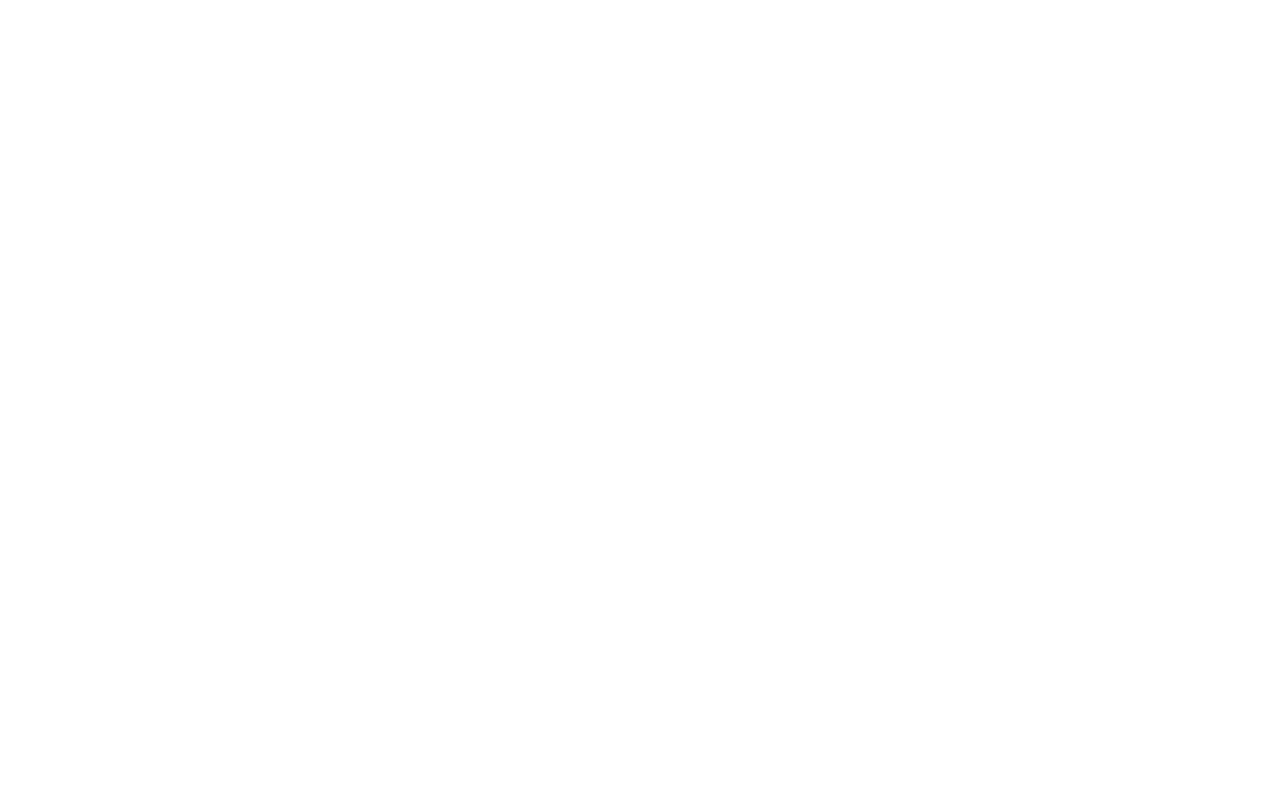
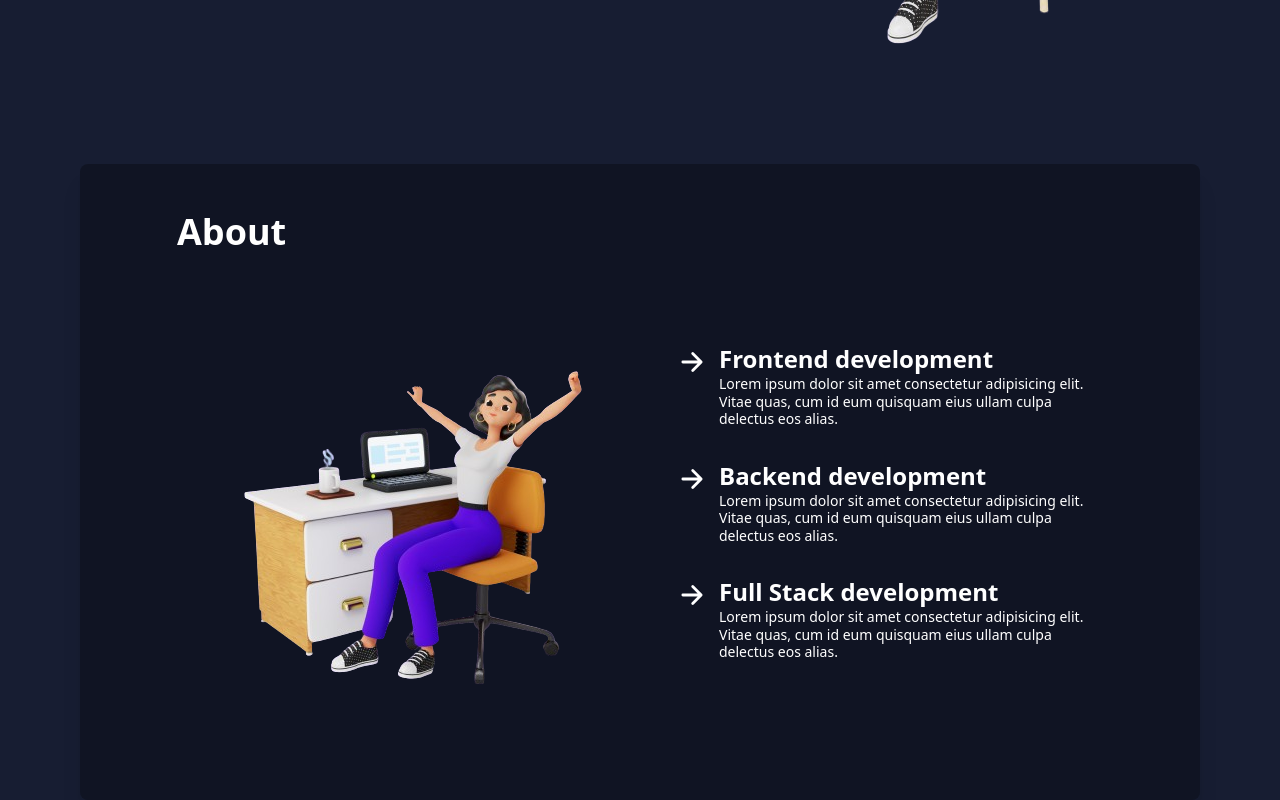
Before and after one commit to pranto113015/portfolio-with-react-and-tailwind-css, a React (Vite) app: page / in a window 1280 px wide. Shown: the part 580-1380 px from the top of the page. Before the commit the page ends 800 px from the top, so only its background shows below. Built offline with nearby package versions, Linux system fonts and the light colour scheme.

Commit message:
Designing the about section

```diff
--- a/package.json
+++ b/package.json
@@ -12,7 +12,8 @@
   "dependencies": {
     "@remixicon/react": "^4.2.0",
     "react": "^18.3.1",
-    "react-dom": "^18.3.1"
+    "react-dom": "^18.3.1",
+    "react-icons": "^5.3.0"
   },
   "devDependencies": {
     "@eslint/js": "^9.9.0",
--- a/src/App.jsx
+++ b/src/App.jsx
@@ -1,3 +1,4 @@
+import About from "./Components/About";
 import Home from "./Components/Home";
 import Navbar from "./Components/Navbar";
 
@@ -6,6 +7,7 @@
     <div className="bg-[#171d32] h-auto w-full overflow-hidden">
       <Navbar />
       <Home />
+      <About/>
     </div>
   );
 }
--- /dev/null
+++ b/src/Components/About.jsx
@@ -0,0 +1,62 @@
+import React from "react";
+import AboutImg from "../assets/about.png";
+import { IoArrowForward } from "react-icons/io5";
+
+const About = () => {
+  return (
+    <div className="text-white md:flex overflow-hidden items-center md:flex-wrap md:justify-center bg-black shadow-xl mx-0 md:mx-20 bg-opacity-30 rounded-lg p-12">
+      <div>
+        <h2 className="text-2xl md:text-4xl font-bold">About</h2>
+        <div className="md:flex flex-wrap flex-col md:flex-row items-center">
+          <img src={AboutImg} alt="aboutImage" />
+
+          <ul>
+            <div className="flex gap-3 py-4">
+              <IoArrowForward size={30} className="mt-1" />
+
+              <span className="w-96">
+                <h1 className="text-xl md:text-2xl font-semibold leading-normal">
+                  Frontend development
+                </h1>
+                <p className="text-sm md:text-md leading-tight">
+                  Lorem ipsum dolor sit amet consectetur adipisicing elit. Vitae
+                  quas, cum id eum quisquam eius ullam culpa delectus eos alias.
+                </p>
+              </span>
+            </div>
+
+            <div className="flex gap-3 py-4">
+              <IoArrowForward size={30} className="mt-1" />
+
+              <span className="w-96">
+                <h1 className="text-xl md:text-2xl font-semibold leading-normal">
+                  Backend development
+                </h1>
+                <p className="text-sm md:text-md leading-tight">
+                  Lorem ipsum dolor sit amet consectetur adipisicing elit. Vitae
+                  quas, cum id eum quisquam eius ullam culpa delectus eos alias.
+                </p>
+              </span>
+            </div>
+
+            <div className="flex gap-3 py-4">
+              <IoArrowForward size={30} className="mt-1" />
+
+              <span className="w-96">
+                <h1 className="text-xl md:text-2xl font-semibold leading-normal">
+                  Full Stack development
+                </h1>
+                <p className="text-sm md:text-md leading-tight">
+                  Lorem ipsum dolor sit amet consectetur adipisicing elit. Vitae
+                  quas, cum id eum quisquam eius ullam culpa delectus eos alias.
+                </p>
+              </span>
+            </div>
+          </ul>
+        </div>
+      </div>
+    </div>
+  );
+};
+
+export default About;
--- a/src/Components/Home.jsx
+++ b/src/Components/Home.jsx
@@ -4,11 +4,11 @@
   return (
     <div className="text-white flex w-full justify-between items-start p-10 md:p-20">
       <div className="md:w-2/4 md:pt-10">
-        <h1 className="text-3xl md:text-6xl font-bold flex leading-normal tracking-tighter">Hello' I am Pranto</h1>
+        <h1 className="text-3xl md:text-6xl font-bold flex leading-normal tracking-tighter">Hello' I am Jara</h1>
         <p className="text-sm md:text-2xl tracking-tight">Lorem ipsum dolor, sit amet consectetur adipisicing elit. Laboriosam, reprehenderit.</p>
         <button className="mt-5 md:md-10 text-white py-2 px-3 text-sm md:text-lg md:py-2 md:px-4 hover:opacity-85 duration-300 hover:scale-105 font-semibold rounded-3xl bg-[#465697]">Contact Me</button>
       </div>
-      <div><img className="w-2/5" src={img} alt="image" /></div>
+      <div><img className="" src={img} alt="image" /></div>
     </div>
   );
 };
```
Also changed, not shown: src/assets/about.png (added), 1 other file (tests, documents, lock files or other folders).
